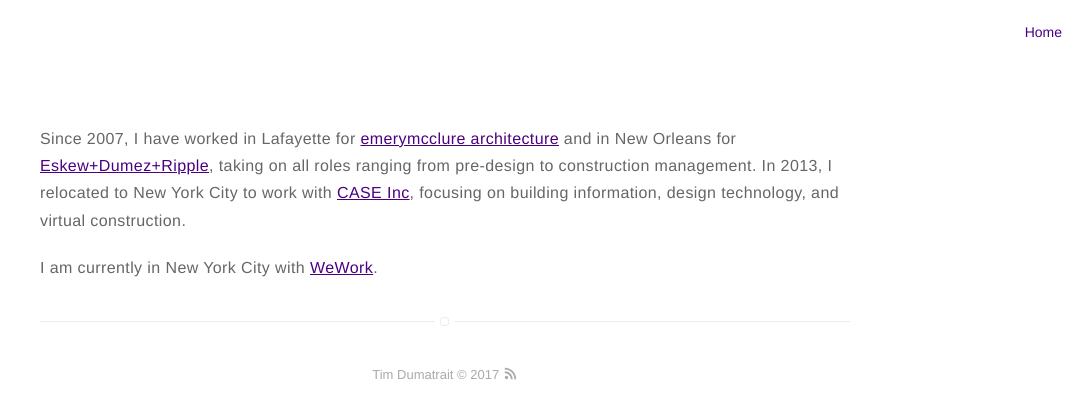
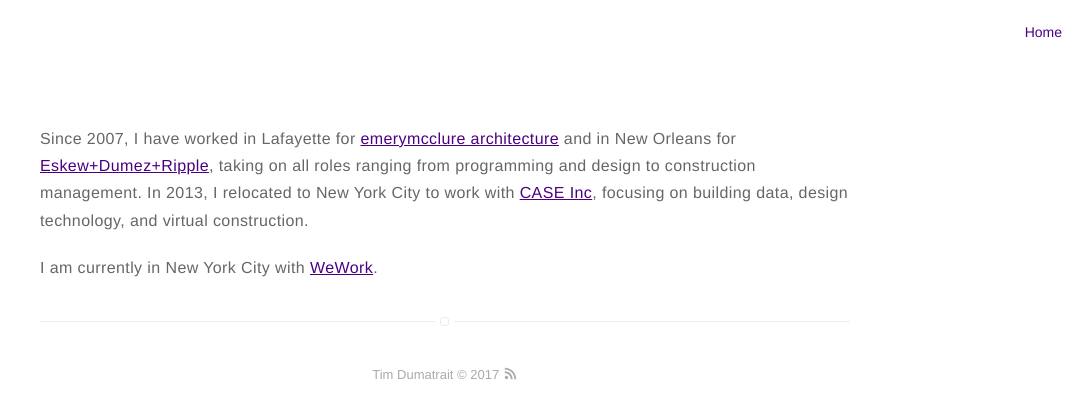
Before and after one commit to appareil/appareil.github.io, a Jekyll site: the page built from about.md, in a window 1280 px wide. Shown: the top 419 px of the page, without its empty margins (195-1280 px from the left). Built offline with Jekyll 4.4.1, drawn with Linux system fonts in a browser that asks for light colours.

Commit message:
About page change

```diff
--- a/about.md
+++ b/about.md
@@ -2,6 +2,6 @@
 title: About
 layout: page
 ---
-<p>Since 2007, I have worked in Lafayette for <a href="http://www.emerymcclure.com">emerymcclure architecture</a> and in New Orleans for <a href="http://www.eskewdumezripple.com">Eskew+Dumez+Ripple</a>, taking on all roles ranging from pre-design to construction management. In 2013, I relocated to New York City to work with <a href="https://www.linkedin.com/company/case-design-inc">CASE Inc</a>, focusing on building information, design technology, and virtual construction.</p>
+<p>Since 2007, I have worked in Lafayette for <a href="http://www.emerymcclure.com">emerymcclure architecture</a> and in New Orleans for <a href="http://www.eskewdumezripple.com">Eskew+Dumez+Ripple</a>, taking on all roles ranging from programming and design to construction management. In 2013, I relocated to New York City to work with <a href="https://www.linkedin.com/company/case-design-inc">CASE Inc</a>, focusing on building data, design technology, and virtual construction.</p>
 
 <p>I am currently in New York City with <a href="https://www.wework.com">WeWork</a>.</p>
```
